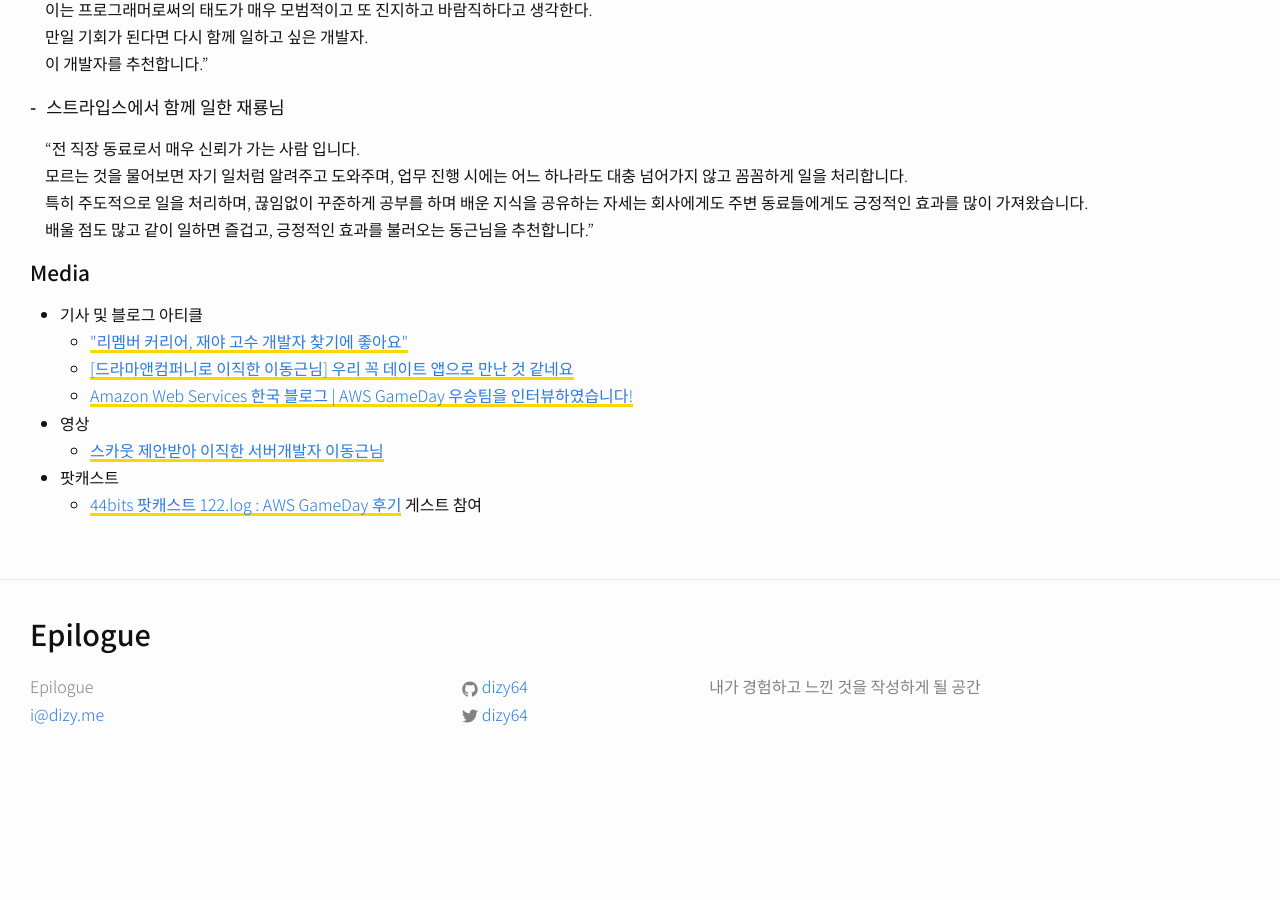
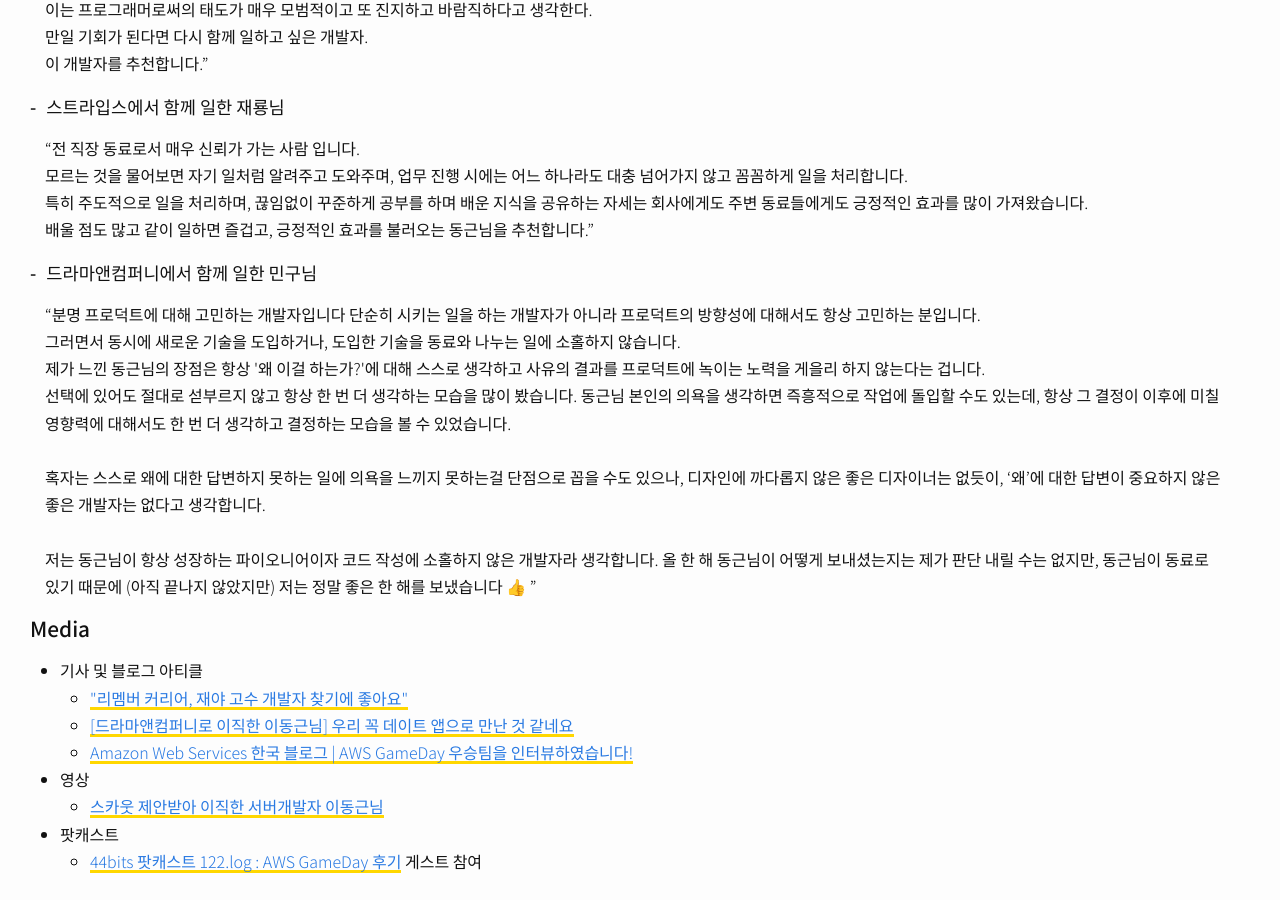
Before and after one commit to dizy64/dizy64.github.io, a Jekyll site: the page built from about/index.html, in a window 1280 px wide and 900 px high, scrolled down 4443 px. Built offline with Jekyll 4.4.1, drawn with Linux system fonts in a browser that asks for light colours; before the commit the page ends 5231 px from its top, so only the background shows below that.

Commit message:
추천서를 추가하다

```diff
--- a/about/index.html
+++ b/about/index.html
@@ -288,6 +288,17 @@ permalink: /about/
        모르는 것을 물어보면 자기 일처럼 알려주고 도와주며, 업무 진행 시에는 어느 하나라도 대충 넘어가지 않고 꼼꼼하게 일을 처리합니다.<br/>
        특히 주도적으로 일을 처리하며, 끊임없이 꾸준하게 공부를 하며 배운 지식을 공유하는 자세는 회사에게도 주변 동료들에게도 긍정적인 효과를 많이 가져왔습니다.<br/>
 배울 점도 많고 같이 일하면 즐겁고, 긍정적인 효과를 불러오는 동근님을 추천합니다.</q>
+
+    <h2>드라마앤컴퍼니에서 함께 일한 민구님</h2>
+    <q>분명 프로덕트에 대해 고민하는 개발자입니다 단순히 시키는 일을 하는 개발자가 아니라 프로덕트의 방향성에 대해서도 항상 고민하는 분입니다.<br/>
+       그러면서 동시에 새로운 기술을 도입하거나, 도입한 기술을 동료와 나누는 일에 소홀하지 않습니다.<br/>
+       제가 느낀 동근님의 장점은 항상 '왜 이걸 하는가?'에 대해 스스로 생각하고 사유의 결과를 프로덕트에 녹이는 노력을 게을리 하지 않는다는 겁니다.<br/>
+       선택에 있어도 절대로 섣부르지 않고 항상 한 번 더 생각하는 모습을 많이 봤습니다. 동근님 본인의 의욕을 생각하면 즉흥적으로 작업에 돌입할 수도 있는데, 항상 그 결정이 이후에 미칠 영향력에 대해서도 한 번 더 생각하고 결정하는 모습을 볼 수 있었습니다.<br/>
+       <br/>
+       혹자는 스스로 왜에 대한 답변하지 못하는 일에 의욕을 느끼지 못하는걸 단점으로 꼽을 수도 있으나, 디자인에 까다롭지 않은 좋은 디자이너는 없듯이, ‘왜’에 대한 답변이 중요하지 않은 좋은 개발자는 없다고 생각합니다.<br/>
+       <br/>
+       저는 동근님이 항상 성장하는 파이오니어이자 코드 작성에 소홀하지 않은 개발자라 생각합니다. 올 한 해 동근님이 어떻게 보내셨는지는 제가 판단 내릴 수는 없지만, 동근님이 동료로 있기 때문에 (아직 끝나지 않았지만) 저는 정말 좋은 한 해를 보냈습니다 👍
+    </q>
   </section>
 
   <section id="media">
```
